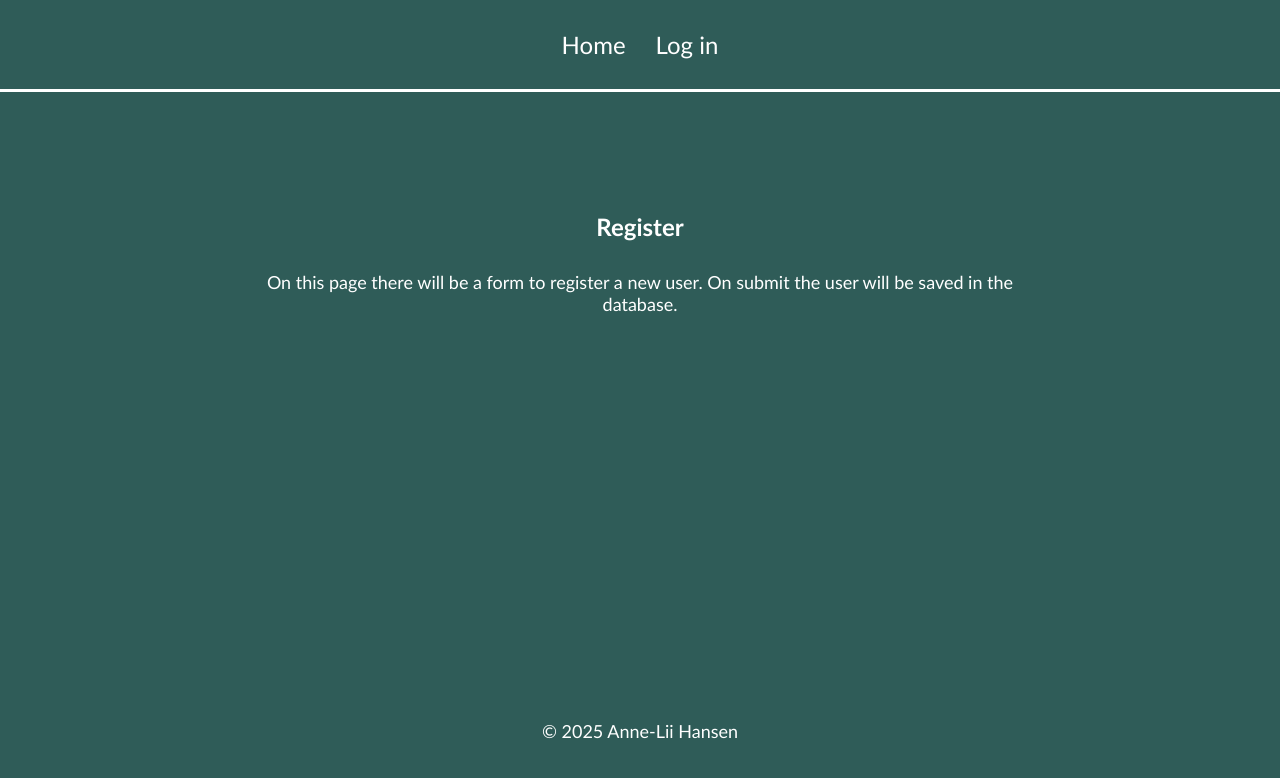
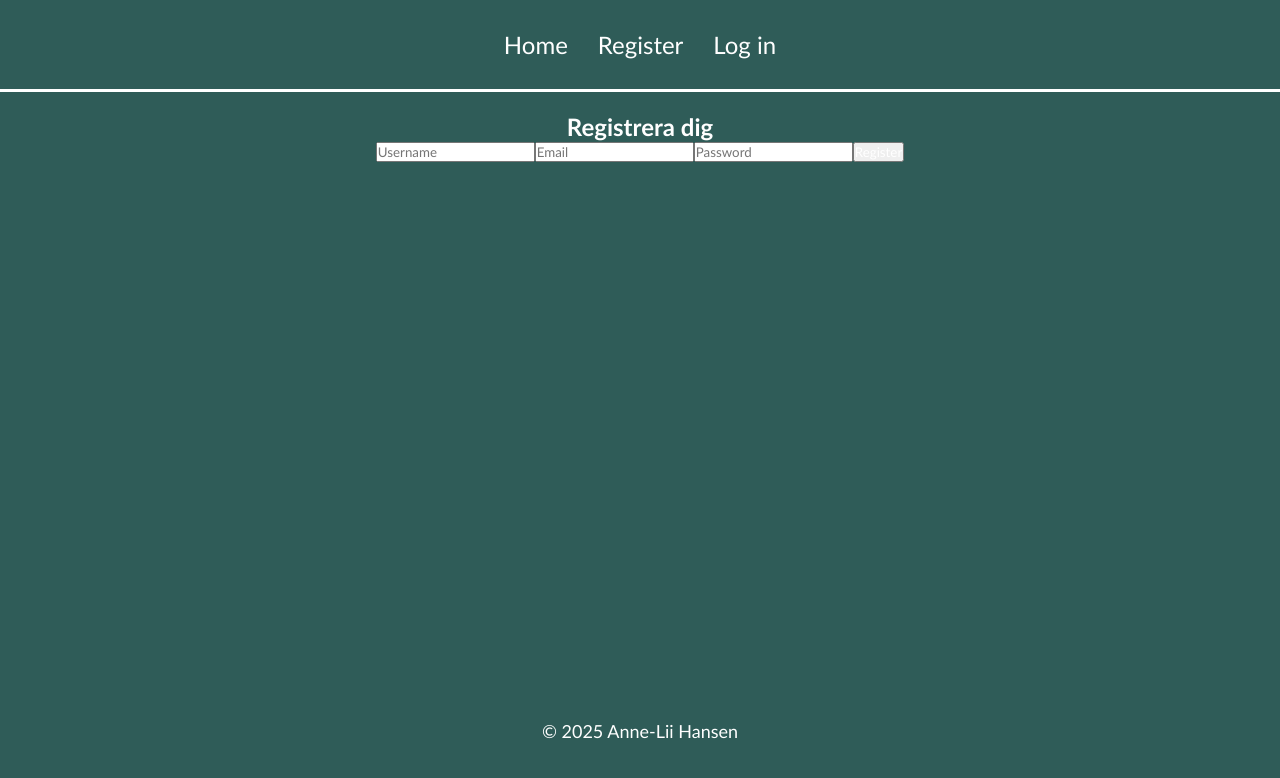
Before and after one commit to Anne-Lii/bookify, a React (Vite) app: page /register in a window 1280 px wide. Shown: the top 778 px of the page. Built offline with nearby package versions, Linux system fonts and the light colour scheme.

Commit message:
added authprovider in main.tsx, added funktion to register and login and validate token from API.added change in the navbar to show 'my pages' and 'log out' when logged in.

```diff
--- a/src/components/Header.tsx
+++ b/src/components/Header.tsx
@@ -1,15 +1,42 @@
-import './Header.css'
-import { NavLink } from "react-router-dom"
+import "./Header.css";
+import { NavLink } from "react-router-dom";
+import { useContext } from "react";
+import { AuthContext } from "../context/AuthContext";
 
 const Header = () => {
+  const auth = useContext(AuthContext);
+
   return (
     <header>
-        <ul className='navbar'>
-            <li><NavLink to="/">Home</NavLink></li>
-            <li><NavLink to="/login">Log in</NavLink></li>
-        </ul>
+      <ul className="navbar">
+        <li>
+          <NavLink to="/">Home</NavLink>
+        </li>
+
+        {!auth?.isLoggedIn ? (
+          <>
+            <li>
+              <NavLink to="/register">Register</NavLink>
+            </li>
+            <li>
+              <NavLink to="/login">Log in</NavLink>
+            </li>
+          </>
+        ) : (
+          <>
+            <li>
+              <NavLink to="/my-pages">My pages</NavLink>
+            </li>
+            <li>
+              <button onClick={auth.logout} className="logout-button">
+                Log out
+              </button>
+            </li>
+          </>
+        )}
+      </ul>
     </header>
-  )
-}
+  );
+};
 
-export default Header
+export default Header;
--- /dev/null
+++ b/src/context/AuthContext.tsx
@@ -0,0 +1,56 @@
+import { createContext, useState, useEffect } from "react";
+import axios from "axios";
+
+interface AuthContextType {
+  isLoggedIn: boolean;
+  login: (token: string) => void;
+  logout: () => void;
+}
+
+export const AuthContext = createContext<AuthContextType | null>(null);
+
+export const AuthProvider = ({ children }: { children: React.ReactNode }) => {
+  const [isLoggedIn, setIsLoggedIn] = useState<boolean>(false);
+
+  const validateToken = async () => {
+    const token = localStorage.getItem("token");
+    if (!token) return;
+
+    //validate token
+    try {
+      const response = await axios.get("https://bookify-api-nk6g.onrender.com/validate", {
+        headers: { Authorization: `Bearer ${token}` },
+      });
+
+      if (response.status === 200) {
+        setIsLoggedIn(true);//if status ok set state to logged in
+      } else {
+        localStorage.removeItem("token");//else remove token from localstorage
+        setIsLoggedIn(false);//and set state to not logged in
+      }
+    } catch (err) {
+      localStorage.removeItem("token");
+      setIsLoggedIn(false);
+    }
+  };
+
+  useEffect(() => {
+    validateToken();
+  }, []);
+
+  const login = (token: string) => {
+    localStorage.setItem("token", token);//save token in localstorage when loggin in
+    setIsLoggedIn(true); //update state to logged in
+  };
+
+  const logout = () => {
+    localStorage.removeItem("token");//remove token when logging out
+    setIsLoggedIn(false); //update state when logged out
+  };
+
+  return (
+    <AuthContext.Provider value={{ isLoggedIn, login, logout }}>
+      {children}
+    </AuthContext.Provider>
+  );
+};
--- a/src/main.tsx
+++ b/src/main.tsx
@@ -4,9 +4,12 @@ import { StrictMode } from 'react'
 import { createRoot } from 'react-dom/client'
 import {RouterProvider} from 'react-router-dom'
 import router from './routing'
+import { AuthProvider } from './context/AuthContext'
 
 createRoot(document.getElementById('root')!).render(
   <StrictMode>
-    <RouterProvider router ={router}/>
+    <AuthProvider>
+      <RouterProvider router ={router}/>
+    </AuthProvider>
   </StrictMode>,
 )
--- a/src/pages/LoginPage.css
+++ b/src/pages/LoginPage.css
@@ -0,0 +1,3 @@
+input {
+    color: black;
+}
--- a/src/pages/LoginPage.tsx
+++ b/src/pages/LoginPage.tsx
@@ -1,11 +1,62 @@
 import './LoginPage.css';
 
-const LoginPage: React.FC = () => {
+import { useState } from "react";
+import { useNavigate } from "react-router-dom";
+import axios from "axios";
+
+const LoginPage = () => {
+  const navigate = useNavigate();
+  const [email, setEmail] = useState("");
+  const [password, setPassword] = useState("");
+  const [error, setError] = useState<string | null>(null);
+  const [loading, setLoading] = useState(false);
+
+  const handleLogin = async (e: React.FormEvent) => {
+    e.preventDefault();
+    setError(null);
+    setLoading(true);
+
+    try {
+      const response = await axios.post("https://bookify-api-nk6g.onrender.com/login", {
+        email,
+        password,
+      });
+
+      if (response.status === 200) {
+        localStorage.setItem("token", response.data.token);
+        navigate("/");
+      }
+    } catch (err: any) {
+      setError("Wrong email or password.");
+    } finally {
+      setLoading(false);
+    }
+  };
+
   return (
-    <>
-      <h1>Login</h1>
-
-    </>
+    <div>
+      <h2>Log in</h2>
+      {error && <p style={{ color: "red" }}>{error}</p>}
+      <form onSubmit={handleLogin}>
+        <input
+          type="email"
+          placeholder="Email"
+          value={email}
+          onChange={(e) => setEmail(e.target.value)}
+          required
+        />
+        <input
+          type="password"
+          placeholder="Password"
+          value={password}
+          onChange={(e) => setPassword(e.target.value)}
+          required
+        />
+        <button type="submit" disabled={loading}>
+          {loading ? "Logging in..." : "Log in"}
+        </button>
+      </form>
+    </div>
   );
 };
 
--- a/src/pages/RegisterPage.tsx
+++ b/src/pages/RegisterPage.tsx
@@ -1,14 +1,94 @@
+import { useState } from "react";
+import { useNavigate } from "react-router-dom";
+import axios from "axios";
 
 
 const RegisterPage = () => {
+
+  const navigate = useNavigate();
+  const [username, setUsername] = useState("");
+  const [email, setEmail] = useState("");
+  const [password, setPassword] = useState("");
+  const [error, setError] = useState<string | null>(null);
+  const [loading, setLoading] = useState(false);
+
+
+  const handleRegister = async (e: React.FormEvent) => {
+    e.preventDefault();
+    setError(null);
+    setLoading(true);
+
+    //validate
+    if (username.length < 3) {
+      setError("Username must be 3 characters or more.");
+      setLoading(false);
+      return;
+    }
+    if (!email.includes("@")) {
+      setError("Provide a valid email.");
+      setLoading(false);
+      return;
+    }
+    if (password.length < 6) {
+      setError("Password must be atleast 6 characters or more.");
+      setLoading(false);
+      return;
+    }
+
+    try {
+      const response = await axios.post("https://bookify-api-nk6g.onrender.com/register", {
+        username,
+        email,
+        password,
+      });
+
+      if (response.status === 201) {
+        navigate("/login"); //send user to loginpage after successful registration
+      }
+    } catch (err: any) {
+      if (err.response && err.response.data && err.response.data.message) {
+        setError(err.response.data.message);
+      } else {
+        setError("Registration failed, try again.");
+      }
+    } finally {
+      setLoading(false);
+    }
+  };
+
+
   return (
-    <>
-      <h1>Register</h1>
-      <p>
-        On this page there will be a form to register a new user. On submit the user will be saved in the database.
-      </p>
-    </>
-  )
+    <div>
+      <h2>Registrera dig</h2>
+      {error && <p style={{ color: "red" }}>{error}</p>}
+      <form onSubmit={handleRegister}>
+        <input
+          type="text"
+          placeholder="Username"
+          value={username}
+          onChange={(e) => setUsername(e.target.value)}
+          required
+        />
+        <input
+          type="email"
+          placeholder="Email"
+          value={email}
+          onChange={(e) => setEmail(e.target.value)}
+          required
+        />
+        <input
+          type="password"
+          placeholder="Password"
+          value={password}
+          onChange={(e) => setPassword(e.target.value)}
+          required
+        />
+        <button type="submit" disabled={loading}>
+          {loading ? "Register..." : "Register"}
+        </button>
+      </form>
+    </div>
+  );
 }
 
 export default RegisterPage
```
